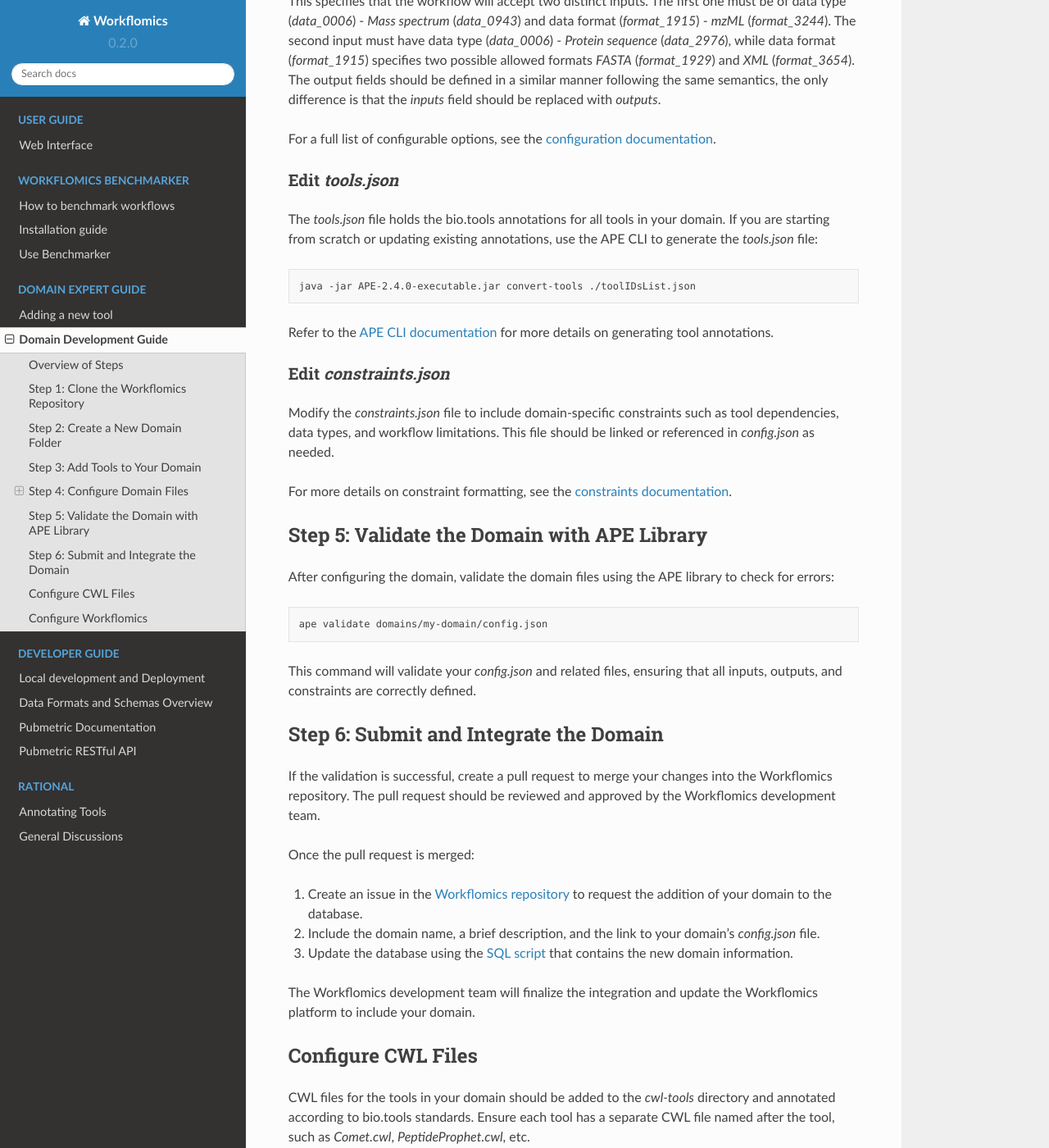
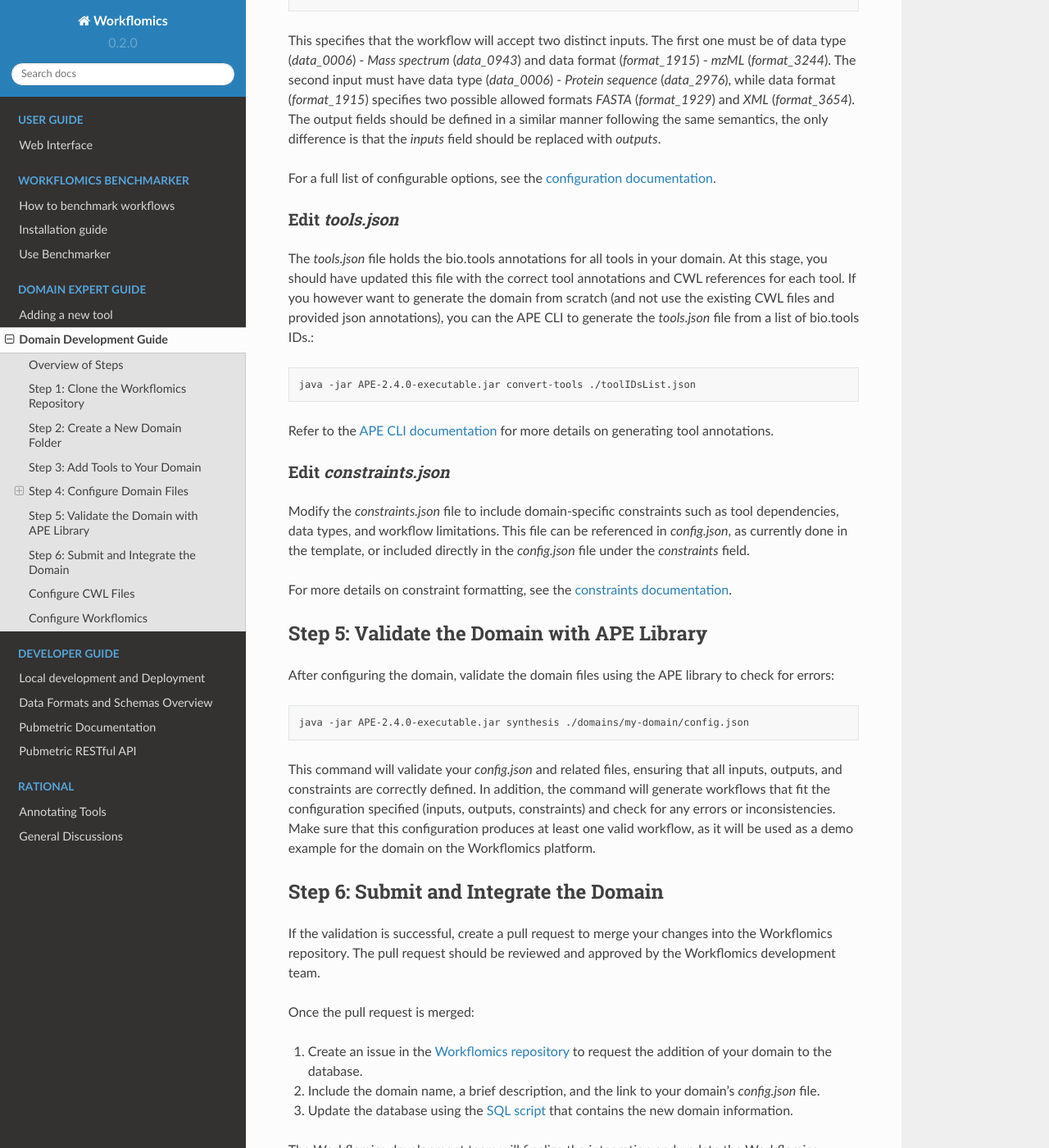
Before and after one commit to Workflomics/workflomics-readthedocs, a Sphinx documentation site: the page built from docs/source/domain-expert-guide/domain-development.rst, in a window 1280 px wide and 1400 px high, scrolled down 4098 px. Shown: the whole window at 82% size. Built offline with Sphinx 7.4.7 and the Read the Docs theme 2.0.0, drawn with Linux system fonts in a browser that asks for light colours; some of the changed text lies outside the part shown.

Commit message:
Update the documentation on creating a new domain further.

```diff
--- a/docs/source/domain-expert-guide/domain-development.rst
+++ b/docs/source/domain-expert-guide/domain-development.rst
@@ -122,11 +122,11 @@ To add tools to your domain, follow the process below to either reuse existing a
 
 2. **Adding New Tools from `bio.tools` Not Present in `cwl-tools`:**
 
-   If the tool is not already annotated in the `cwl-tools` repository, follow the instructions in the `Add New Tools to CWL` page, which explains how to create new CWL files and annotations for the tool.
+   If the tool is not already annotated in the `cwl-tools` repository, follow the instructions in the :doc:`adding-tools` page, which explains how to create new CWL files and annotations for the tool.
 
-   Once you have added the new tool to `cwl-tools`, update your domain's `tools.json` file using the same process as above, linking to the new CWL file using the `cwl_reference` field.
+   Once you have added the new tool to `cwl-tools`, made a PR and merged the changes into the `main` branch, update your domain's `tools.json` file using the same process as above, linking to the new CWL file using the `cwl_reference` field.
 
-For further guidance on how to create new CWL files and annotations, refer to the `CWL user guide <https://tess.elixir-europe.org/materials/cwl-user-guide>`_.
+For additional guidance on how to create new CWL files and annotations, we refer to the `TESS CWL user guide <https://tess.elixir-europe.org/materials/cwl-user-guide>`_.
 
 
 Step 4: Configure Domain Files
@@ -161,7 +161,7 @@ For a full list of configurable options, see the `configuration documentation <h
 Edit `tools.json`
 ^^^^^^^^^^^^^^^^^
 
-The `tools.json` file holds the bio.tools annotations for all tools in your domain. If you are starting from scratch or updating existing annotations, use the APE CLI to generate the `tools.json` file:
+The `tools.json` file holds the bio.tools annotations for all tools in your domain. At this stage, you should have updated this file with the correct tool annotations and CWL references for each tool. If you however want to generate the domain from scratch (and not use the existing CWL files and provided json annotations), you can the APE CLI to generate the `tools.json` file from a list of bio.tools IDs.:
 
 .. code-block:: bash
 
@@ -173,7 +173,7 @@ Refer to the `APE CLI documentation <https://ape-framework.readthedocs.io/en/v2.
 Edit `constraints.json`
 ^^^^^^^^^^^^^^^^^^^^^^^
 
-Modify the `constraints.json` file to include domain-specific constraints such as tool dependencies, data types, and workflow limitations. This file should be linked or referenced in `config.json` as needed.
+Modify the `constraints.json` file to include domain-specific constraints such as tool dependencies, data types, and workflow limitations. This file can be referenced in `config.json`, as currently done in the template, or included directly in the `config.json` file under the `constraints` field.
 
 For more details on constraint formatting, see the `constraints documentation <https://ape-framework.readthedocs.io/en/latest/docs/specifications/constraints.html#constraint-templates>`_.
 
@@ -186,9 +186,9 @@ After configuring the domain, validate the domain files using the APE library to
 
 .. code-block:: bash
 
-   ape validate domains/my-domain/config.json
+   java -jar APE-2.4.0-executable.jar synthesis ./domains/my-domain/config.json
 
-This command will validate your `config.json` and related files, ensuring that all inputs, outputs, and constraints are correctly defined.
+This command will validate your `config.json` and related files, ensuring that all inputs, outputs, and constraints are correctly defined. In addition, the command will generate workflows that fit the configuration specified (inputs, outputs, constraints) and check for any errors or inconsistencies. Make sure that this configuration produces at least one valid workflow, as it will be used as a demo example for the domain on the Workflomics platform.
 
 Step 6: Submit and Integrate the Domain
 =======================================
```
